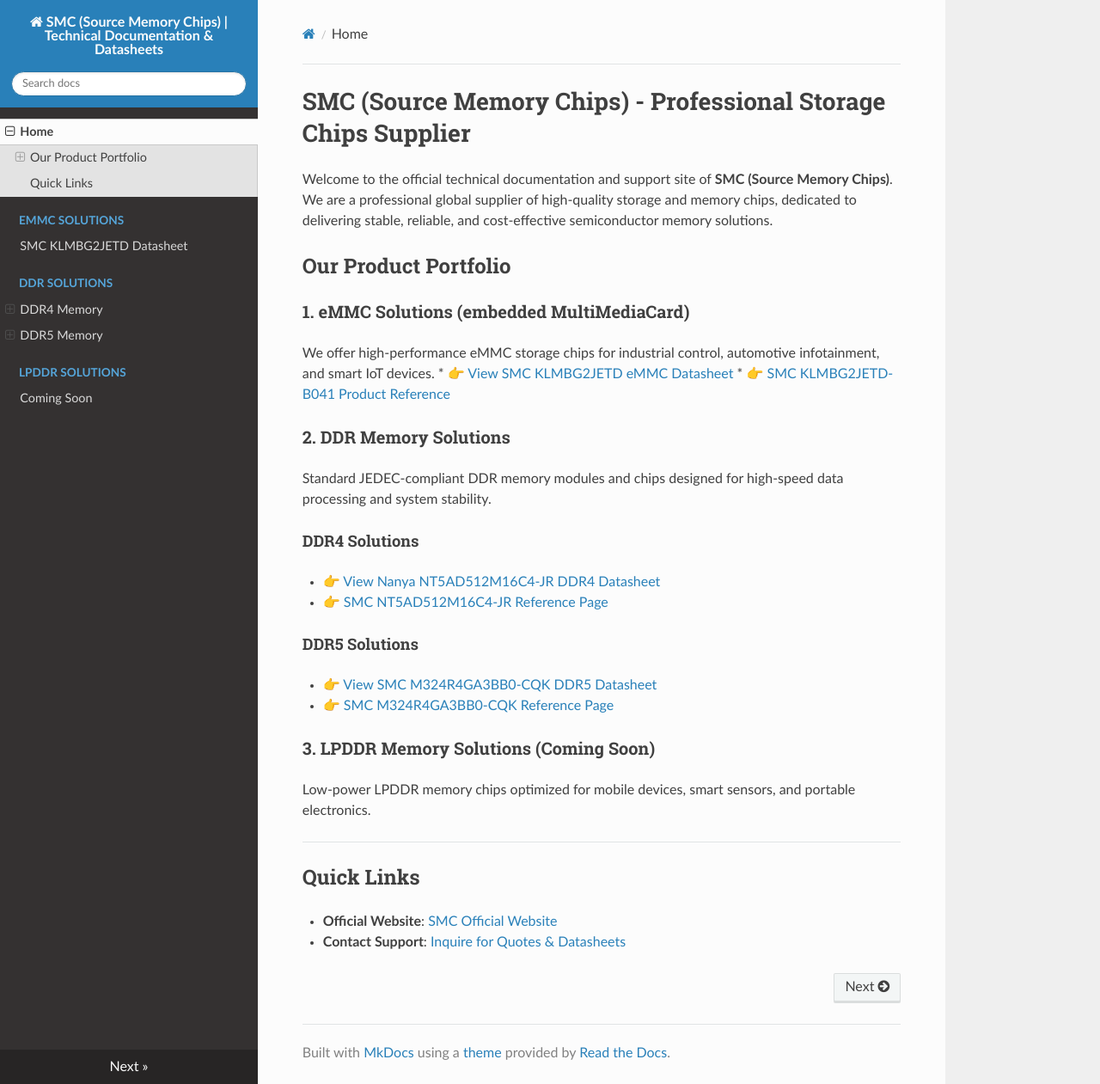
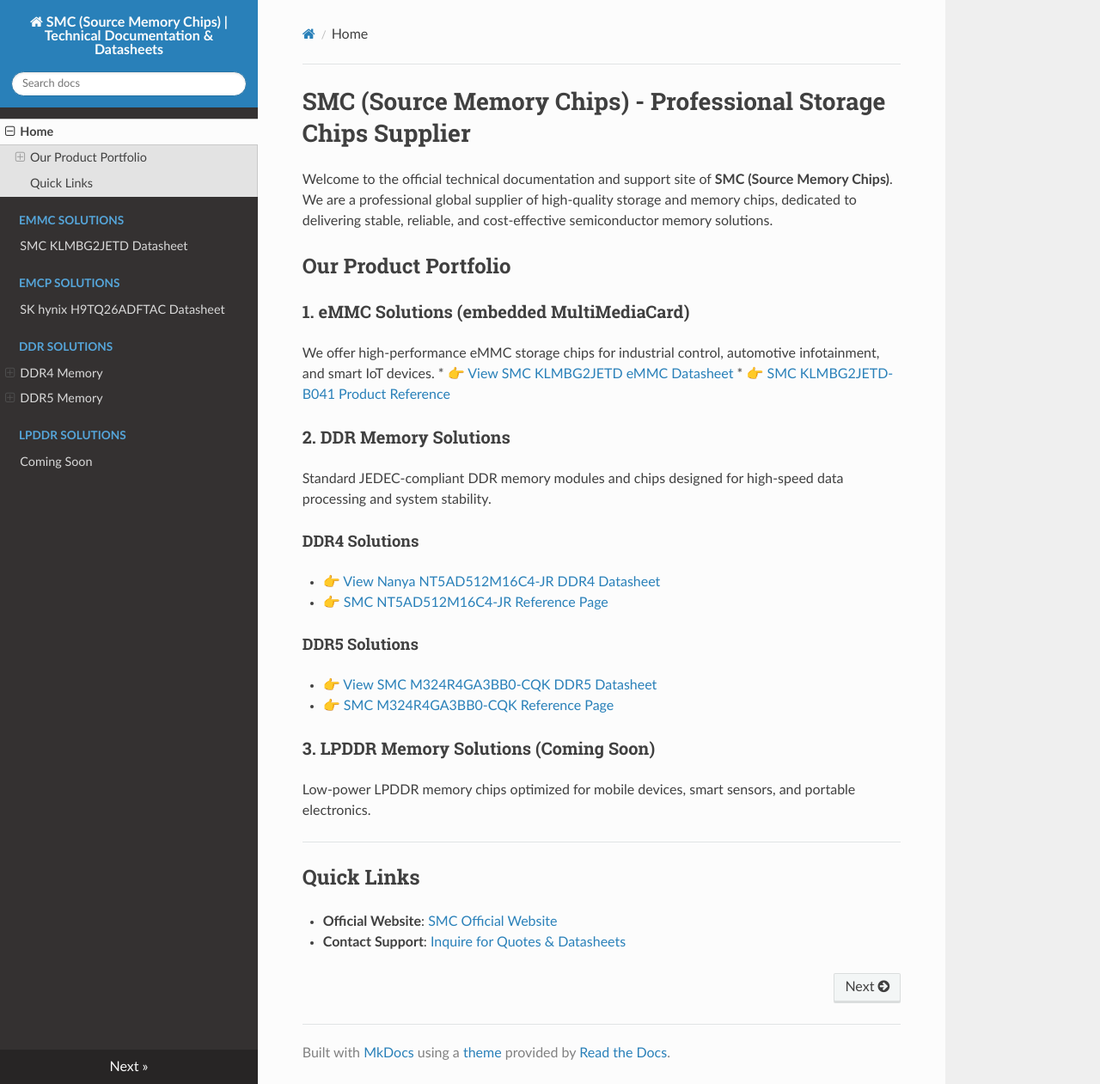
Before and after one commit to fionnulajr5x/smc-storage-chips-datasheets, an MkDocs documentation site: the page built from docs/index.md, in a window 1280 px wide and 1261 px high. Shown: the whole window at 86% size. Built offline with MkDocs 1.6.1, drawn with Linux system fonts in a browser that asks for light colours; nearby versions of some CDN libraries.

Commit message:
Update mkdocs.yml

```diff
--- a/mkdocs.yml
+++ b/mkdocs.yml
@@ -5,6 +5,8 @@ nav:
   - Home: index.md
   - eMMC Solutions:
     - SMC KLMBG2JETD Datasheet: emmc/klmbg2jetd.md
+  - eMCP Solutions:
+    - SK hynix H9TQ26ADFTAC Datasheet: emcp/h9tq26adftac.md
   - DDR Solutions:
     - DDR4 Memory:
       - Nanya NT5AD512M16C4-JR Datasheet: ddr/ddr4/nt5ad512m16c4-jr.md
```
